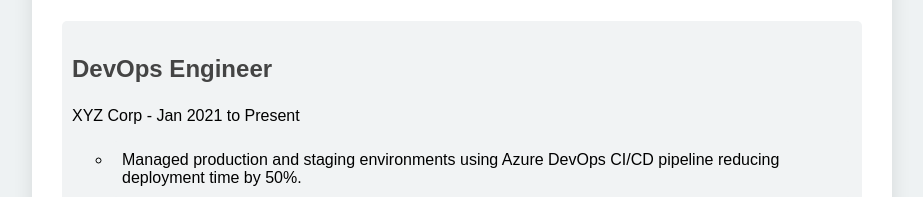
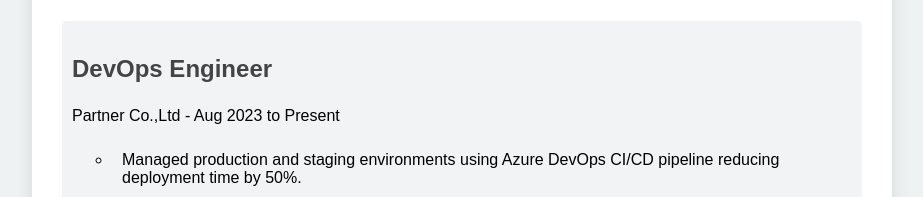
Before and after one commit to thuyein97/Resume_Secondary, a plain HTML site: page index.html in a window 1280 px wide. Shown: the part 797-994 px from the top of the page, without its empty margins (178-1101 px from the left). Drawn offline with Linux system fonts and the light colour scheme; no server answers.

Commit message:
Update Index

```diff
--- a/index.html
+++ b/index.html
@@ -41,7 +41,7 @@
             <ul class="experience">
                 <li>
                     <h3>DevOps Engineer</h3>
-                    <p>XYZ Corp - Jan 2021 to Present</p>
+                    <p>Partner Co.,Ltd - Aug 2023 to Present</p>
                     <ul>
                         <li>Managed production and staging environments using Azure DevOps CI/CD pipeline reducing deployment time by 50%.</li>
                         <li>Built and managed Docker containers for microservices, improving platform scalability and reducing resource consumption by 20%.</li>
```
